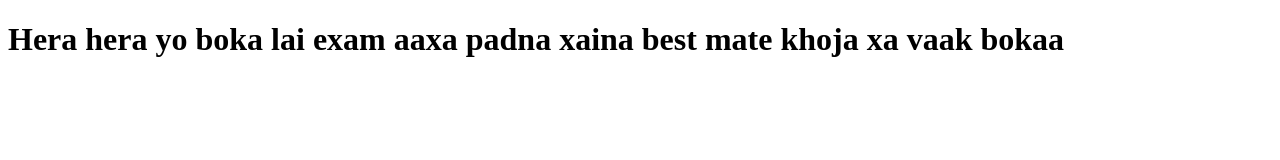
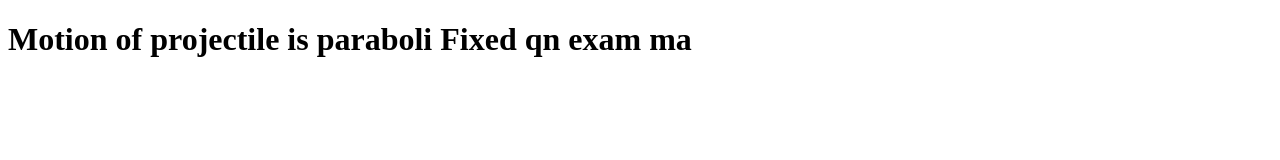
Before and after one commit to AayushJha22/bestmate, a website: page about.html in a window 1280 px wide. Drawn offline with Linux system fonts and the light colour scheme.

```diff
--- a/about.html
+++ b/about.html
@@ -9,7 +9,7 @@
 </head>
 
 <body>
-   <h1>Hera hera yo boka lai exam aaxa padna xaina best mate khoja xa vaak bokaa</h1>
+   <h1>Motion of projectile is paraboli Fixed qn exam ma</h1>
 </body>
 
 </html>
```
